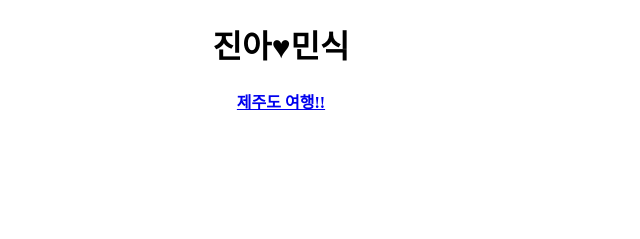
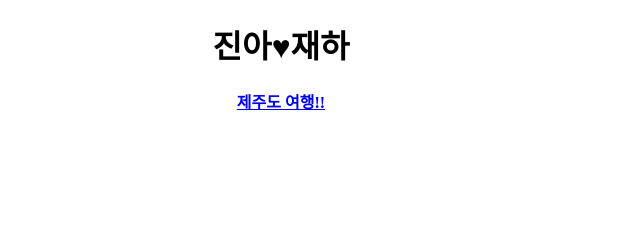
Before and after one commit to JINA365/JaeHa, a plain HTML site: page 우리두리.html in a window 1280 px wide. Shown: the top 239 px of the page, 359-999 px from the left. Drawn offline with Linux system fonts and the light colour scheme.

Commit message:
민식 → 재하

```diff
--- a/우리두리.html
+++ b/우리두리.html
@@ -1,14 +1,14 @@
 <!DOCTYPE html>
 <html>
   <head>
-    <title>진아♥민식</title>
+    <title>진아♥재하</title>
     <meta charset="utf-8">
     <style>
       div { text-align: center; }
     </style>
   </head>
   <body>
-    <h1 style="text-align: center;">진아♥민식</h1>
+    <h1 style="text-align: center;">진아♥재하</h1>
     <h4 style="text-align: center;"><a href="index.html">제주도 여행!!</a></h4>
 
     <ul style="margin-top:50px;">
```
